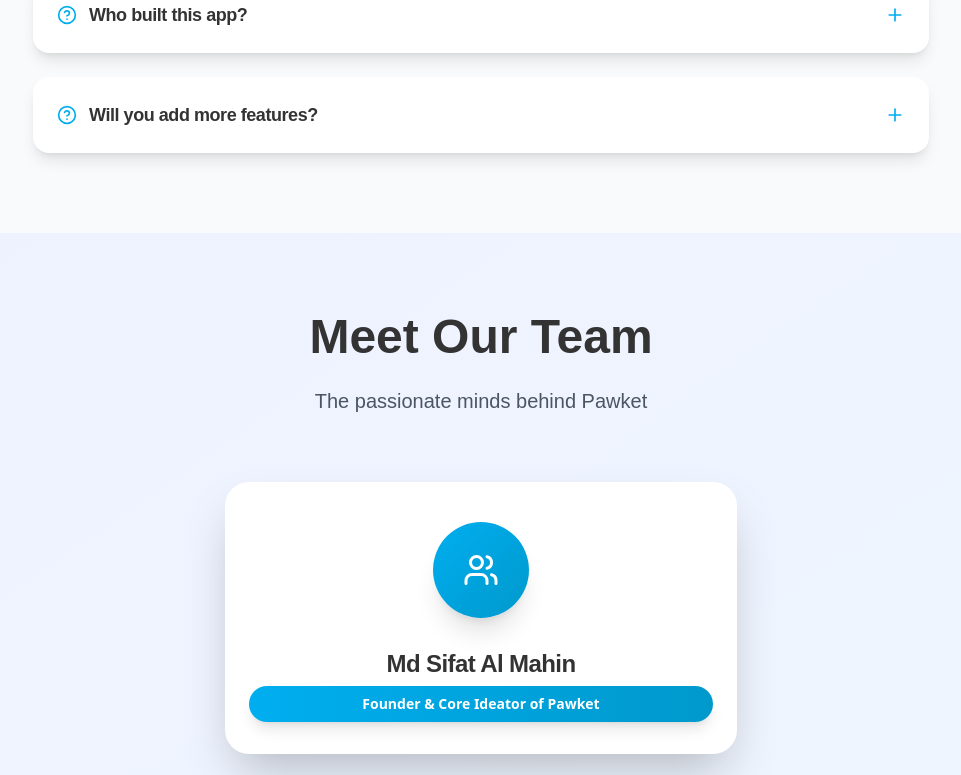
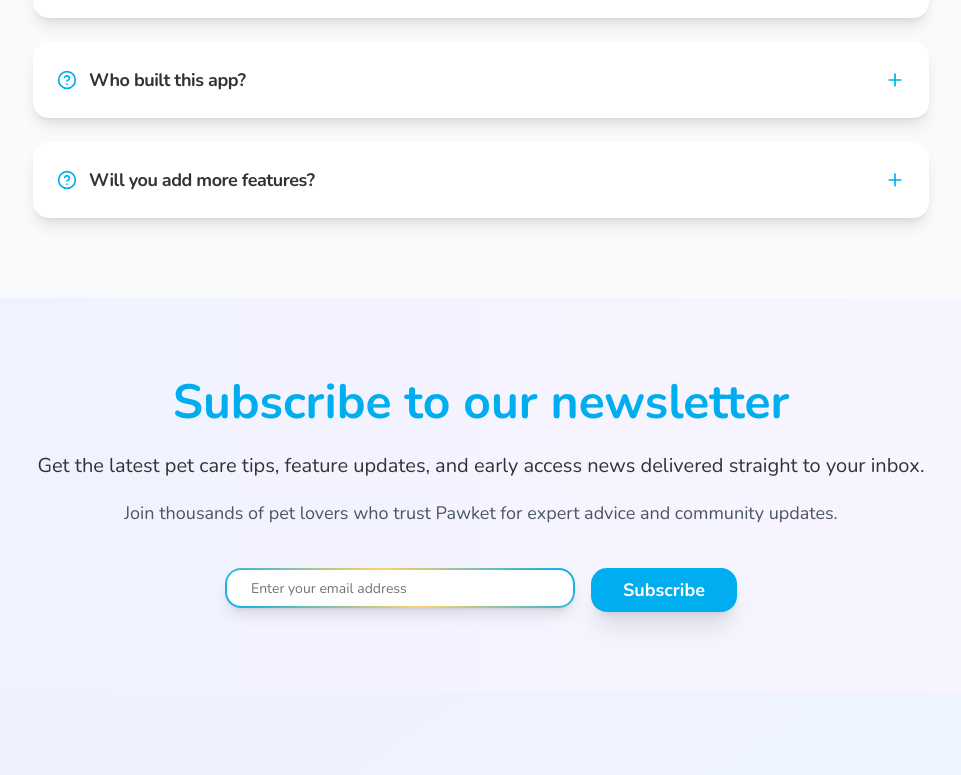
Before and after one commit to codedbymahin/pawket, a React (Vite) app: page / in a window 1280 px wide. Shown: the part 4149-4924 px from the top of the page, without its empty margins (159-1120 px from the left). Built offline with nearby package versions, Linux system fonts and the light colour scheme.

Commit message:
Enhance homepage animations and add newsletter section
Adjusted animation durations for feature cards, implemented typewriter animation in FAQ, and added a newsletter subscription section with animated elements and a confirmation popup.

```diff
--- a/src/index.css
+++ b/src/index.css
@@ -1,101 +1,92 @@
 
+@import url('https://fonts.googleapis.com/css2?family=Inter:wght@400;500;600;700&display=swap');
+@import url('https://fonts.googleapis.com/css2?family=Poppins:wght@300;400;500;600;700;800&display=swap');
+@import url('https://fonts.googleapis.com/css2?family=Nunito:wght@200;300;400;500;600;700;800;900&display=swap');
 @tailwind base;
 @tailwind components;
 @tailwind utilities;
 
-/* Definition of the design system. All colors, gradients, fonts, etc should be defined here. */
-
 @layer base {
   :root {
     --background: 0 0% 100%;
-    --foreground: 222.2 84% 4.9%;
+    --foreground: 0 0% 3.9%;
+    --card: 0 0% 100%;
+    --card-foreground: 0 0% 3.9%;
+    --popover: 0 0% 100%;
+    --popover-foreground: 0 0% 3.9%;
+    --primary: 0 0% 9%;
+    --primary-foreground: 0 0% 98%;
+    --secondary: 0 0% 96.1%;
+    --secondary-foreground: 0 0% 9%;
+    --muted: 0 0% 96.1%;
+    --muted-foreground: 0 0% 45.1%;
+    --accent: 0 0% 96.1%;
+    --accent-foreground: 0 0% 9%;
+    --destructive: 0 84.2% 60.2%;
+    --destructive-foreground: 0 0% 98%;
+    --border: 0 0% 89.8%;
+    --input: 0 0% 89.8%;
+    --ring: 0 0% 3.9%;
+    --chart-1: 12 76% 61%;
+    --chart-2: 173 58% 39%;
+    --chart-3: 197 37% 24%;
+    --chart-4: 43 74% 66%;
+    --chart-5: 27 87% 67%;
+    --radius: 0.5rem;
+    --sidebar-background: 0 0% 98%;
+    --sidebar-foreground: 0 0% 3.9%;
+    --sidebar-primary: 0 0% 9%;
+    --sidebar-primary-foreground: 0 0% 98%;
+    --sidebar-accent: 0 0% 96.1%;
+    --sidebar-accent-foreground: 0 0% 9%;
+    --sidebar-border: 0 0% 89.8%;
+    --sidebar-ring: 0 0% 3.9%;
 
-    --card: 0 0% 100%;
-    --card-foreground: 222.2 84% 4.9%;
+    /* Custom Pawket Colors */
+    --pawket-primary: 200 100% 47%;
+    --pawket-neutral: 0 0% 20%;
+    --pawket-accent: 45 100% 70%;
+    --pawket-light: 45 40% 95%;
 
-    --popover: 0 0% 100%;
-    --popover-foreground: 222.2 84% 4.9%;
-
-    /* Updated primary to use #3E9FA1 */
-    --primary: 183 39% 44%;
-    --primary-foreground: 0 0% 100%;
-
-    /* Updated secondary to use light neutral #DEDEE0 */
-    --secondary: 220 9% 87%;
-    --secondary-foreground: 222.2 47.4% 11.2%;
-
-    --muted: 220 9% 87%;
-    --muted-foreground: 215.4 16.3% 46.9%;
-
-    --accent: 220 9% 87%;
-    --accent-foreground: 222.2 47.4% 11.2%;
-
-    --destructive: 0 84.2% 60.2%;
-    --destructive-foreground: 210 40% 98%;
-
-    --border: 220 9% 87%;
-    --input: 220 9% 87%;
-    --ring: 183 39% 44%;
-
-    --radius: 0.5rem;
-
-    --sidebar-background: 0 0% 98%;
-    --sidebar-foreground: 240 5.3% 26.1%;
-    --sidebar-primary: 240 5.9% 10%;
-    --sidebar-primary-foreground: 0 0% 98%;
-    --sidebar-accent: 240 4.8% 95.9%;
-    --sidebar-accent-foreground: 240 5.9% 10%;
-    --sidebar-border: 220 13% 91%;
-    --sidebar-ring: 217.2 91.2% 59.8%;
-
-    /* Custom Pawket colors */
-    --pawket-primary: 183 39% 44%; /* #3E9FA1 */
-    --pawket-neutral: 220 9% 87%; /* #DEDEE0 */
-    --pawket-accent: 50 81% 59%; /* #E9CD45 */
-    --pawket-light: 0 0% 98%; /* #F9FAFB */
-
-    /* Additional warm colors for pet-friendly design */
-    --cream-50: 40 100% 97%;
-    --cream-100: 40 46% 92%;
-    --cream-200: 40 40% 84%;
+    /* Cream tones */
+    --cream-50: 45 40% 98%;
+    --cream-100: 45 30% 95%;
+    --cream-200: 45 25% 90%;
   }
 
   .dark {
-    --background: 222.2 84% 4.9%;
-    --foreground: 210 40% 98%;
-
-    --card: 222.2 84% 4.9%;
-    --card-foreground: 210 40% 98%;
-
-    --popover: 222.2 84% 4.9%;
-    --popover-foreground: 210 40% 98%;
-
-    --primary: 183 39% 44%;
-    --primary-foreground: 0 0% 100%;
-
-    --secondary: 220 9% 87%;
-    --secondary-foreground: 222.2 47.4% 11.2%;
-
-    --muted: 217.2 32.6% 17.5%;
-    --muted-foreground: 215 20.2% 65.1%;
-
-    --accent: 217.2 32.6% 17.5%;
-    --accent-foreground: 210 40% 98%;
-
+    --background: 0 0% 3.9%;
+    --foreground: 0 0% 98%;
+    --card: 0 0% 3.9%;
+    --card-foreground: 0 0% 98%;
+    --popover: 0 0% 3.9%;
+    --popover-foreground: 0 0% 98%;
+    --primary: 0 0% 98%;
+    --primary-foreground: 0 0% 9%;
+    --secondary: 0 0% 14.9%;
+    --secondary-foreground: 0 0% 98%;
+    --muted: 0 0% 14.9%;
+    --muted-foreground: 0 0% 63.9%;
+    --accent: 0 0% 14.9%;
+    --accent-foreground: 0 0% 98%;
     --destructive: 0 62.8% 30.6%;
-    --destructive-foreground: 210 40% 98%;
-
-    --border: 217.2 32.6% 17.5%;
-    --input: 217.2 32.6% 17.5%;
-    --ring: 183 39% 44%;
-    --sidebar-background: 240 5.9% 10%;
-    --sidebar-foreground: 240 4.8% 95.9%;
-    --sidebar-primary: 224.3 76.3% 48%;
-    --sidebar-primary-foreground: 0 0% 100%;
-    --sidebar-accent: 240 3.7% 15.9%;
-    --sidebar-accent-foreground: 240 4.8% 95.9%;
-    --sidebar-border: 240 3.7% 15.9%;
-    --sidebar-ring: 217.2 91.2% 59.8%;
+    --destructive-foreground: 0 0% 98%;
+    --border: 0 0% 14.9%;
+    --input: 0 0% 14.9%;
+    --ring: 0 0% 83.1%;
+    --chart-1: 220 70% 50%;
+    --chart-2: 160 60% 45%;
+    --chart-3: 30 80% 55%;
+    --chart-4: 280 65% 60%;
+    --chart-5: 340 75% 55%;
+    --sidebar-background: 0 0% 3.9%;
+    --sidebar-foreground: 0 0% 98%;
+    --sidebar-primary: 0 0% 98%;
+    --sidebar-primary-foreground: 0 0% 9%;
+    --sidebar-accent: 0 0% 14.9%;
+    --sidebar-accent-foreground: 0 0% 98%;
+    --sidebar-border: 0 0% 14.9%;
+    --sidebar-ring: 0 0% 83.1%;
   }
 }
 
@@ -103,8 +94,30 @@
   * {
     @apply border-border;
   }
-
   body {
     @apply bg-background text-foreground;
   }
 }
+
+/* Custom Animations */
+@keyframes gradientBorder {
+  0% { background-position: 0% 50%; }
+  50% { background-position: 100% 50%; }
+  100% { background-position: 0% 50%; }
+}
+
+.animate-gradient-border {
+  background-size: 200% 200%;
+  animation: gradientBorder 3s ease infinite;
+}
+
+.hover\:glow:hover {
+  box-shadow: 0 0 20px rgba(0, 174, 239, 0.4);
+}
+
+/* Smooth transitions for all interactive elements */
+* {
+  transition-property: color, background-color, border-color, text-decoration-color, fill, stroke, opacity, box-shadow, transform, filter, backdrop-filter;
+  transition-timing-function: cubic-bezier(0.4, 0, 0.2, 1);
+  transition-duration: 150ms;
+}
--- a/src/pages/Index.tsx
+++ b/src/pages/Index.tsx
@@ -1,8 +1,9 @@
-
 import { Button } from "@/components/ui/button";
 import { Card, CardContent, CardDescription, CardHeader, CardTitle } from "@/components/ui/card";
 import { Separator } from "@/components/ui/separator";
 import { Collapsible, CollapsibleContent, CollapsibleTrigger } from "@/components/ui/collapsible";
+import { Input } from "@/components/ui/input";
+import { Dialog, DialogContent, DialogDescription, DialogHeader, DialogTitle } from "@/components/ui/dialog";
 import { PawPrint, Dog, Heart, Search, Stethoscope, ShoppingBag, AlertTriangle, Users, ChevronDown, MapPin, Clock, Shield, Plus, Minus, Facebook, Instagram, Twitter, Github, HelpCircle } from "lucide-react";
 import { useNavigate } from "react-router-dom";
 import { useState, useEffect, useRef } from "react";
@@ -11,6 +12,11 @@ const Index = () => {
   const navigate = useNavigate();
   const [openFaq, setOpenFaq] = useState<number | null>(null);
   const [visibleSections, setVisibleSections] = useState<Set<string>>(new Set());
+  const [typewriterText, setTypewriterText] = useState<string>("");
+  const [currentFaqAnswer, setCurrentFaqAnswer] = useState<string>("");
+  const [isTyping, setIsTyping] = useState<boolean>(false);
+  const [email, setEmail] = useState<string>("");
+  const [showNewsletterModal, setShowNewsletterModal] = useState<boolean>(false);
 
   const sectionRefs = useRef<{ [key: string]: HTMLElement | null }>({});
 
@@ -45,6 +51,27 @@ const Index = () => {
     return () => observer.disconnect();
   }, []);
 
+  // Typewriter effect for FAQ answers
+  useEffect(() => {
+    if (currentFaqAnswer && openFaq !== null) {
+      setIsTyping(true);
+      setTypewriterText("");
+
+      let i = 0;
+      const typeInterval = setInterval(() => {
+        if (i < currentFaqAnswer.length) {
+          setTypewriterText(prev => prev + currentFaqAnswer.charAt(i));
+          i++;
+        } else {
+          setIsTyping(false);
+          clearInterval(typeInterval);
+        }
+      }, 30); // Typing speed
+
+      return () => clearInterval(typeInterval);
+    }
+  }, [currentFaqAnswer, openFaq]);
+
   const setSectionRef = (sectionId: string) => (el: HTMLElement | null) => {
     sectionRefs.current[sectionId] = el;
   };
@@ -57,6 +84,24 @@ const Index = () => {
     const element = document.getElementById(sectionId);
     if (element) {
       element.scrollIntoView({ behavior: 'smooth' });
+    }
+  };
+
+  const handleFaqToggle = (index: number, answer: string) => {
+    if (openFaq === index) {
+      setOpenFaq(null);
+      setCurrentFaqAnswer("");
+    } else {
+      setOpenFaq(index);
+      setCurrentFaqAnswer(answer);
+    }
+  };
+
+  const handleNewsletterSubmit = (e: React.FormEvent) => {
+    e.preventDefault();
+    if (email.trim()) {
+      setShowNewsletterModal(true);
+      setEmail("");
     }
   };
 
@@ -146,10 +191,8 @@ const Index = () => {
           </div>
         </div>
 
-        {/* Main content aligned to left */}
         <div className="relative z-10 max-w-7xl mx-auto">
           <div className="max-w-2xl space-y-8">
-            {/* Logo placeholder and app name */}
             <div className="flex items-center space-x-4">
               <div className="w-16 h-16 bg-gradient-to-br from-[#00AEEF] to-[#0099CC] rounded-xl shadow-lg border-2 border-white/30 flex items-center justify-center">
                 <PawPrint size={28} className="text-white" />
@@ -164,7 +207,6 @@ const Index = () => {
               </div>
             </div>
 
-            {/* Tagline */}
             <div className="space-y-3">
               <p className="text-xl sm:text-2xl font-semibold text-[#333333] leading-relaxed font-['Nunito',sans-serif]">
                 Bangladesh's First All-in-one Pet Solution
@@ -174,14 +216,12 @@ const Index = () => {
               </p>
             </div>
 
-            {/* Description */}
             <div className="max-w-xl">
               <p className="text-lg text-gray-600 leading-relaxed font-['Nunito',sans-serif]">
                 Now available in Dhaka, Mymensingh, Sylhet, and more! Pawket offers pet sharing, adoption, virtual vet care, and a full pet shop — all in one simple platform.
               </p>
             </div>
 
-            {/* Get Started Button with enhanced styling */}
             <div className="pt-6">
               <Button
                 onClick={handleGetStarted}
@@ -199,10 +239,10 @@ const Index = () => {
       {/* What We Offer Section with enhanced cards and animations */}
       <section
         id="what-we-offer"
-        className={`py-20 px-6 sm:px-8 lg:px-12 bg-white transition-all duration-500 ease-out ${
+        className={`py-20 px-6 sm:px-8 lg:px-12 bg-white transition-all duration-700 ease-in-out ${
           visibleSections.has('what-we-offer')
             ? 'opacity-100 translate-y-0'
-            : 'opacity-0 translate-y-5'
+            : 'opacity-0 translate-y-8'
         }`}
         data-section="what-we-offer"
         ref={setSectionRef('what-we-offer')}
@@ -219,7 +259,17 @@ const Index = () => {
 
           <div className="grid grid-cols-1 md:grid-cols-2 lg:grid-cols-3 gap-8">
             {features.map((feature, index) => (
-              <Card key={index} className={`hover:shadow-2xl transition-all duration-300 border-0 shadow-lg ${feature.bgColor} rounded-2xl transform hover:scale-105 hover:-translate-y-2`}>
+              <Card
+                key={index}
+                className={`hover:shadow-2xl transition-all duration-700 ease-in-out border-0 shadow-lg ${feature.bgColor} rounded-2xl transform hover:scale-105 hover:-translate-y-2 ${
+                  visibleSections.has('what-we-offer')
+                    ? 'opacity-100 translate-y-0'
+                    : 'opacity-0 translate-y-8'
+                }`}
+                style={{
+                  transitionDelay: visibleSections.has('what-we-offer') ? `${index * 100}ms` : '0ms'
+                }}
+              >
                 <CardHeader className="text-center pb-6 pt-8 px-8">
                   <div className="w-20 h-20 mx-auto mb-6 bg-white rounded-full flex items-center justify-center shadow-lg">
                     {feature.icon}
@@ -242,10 +292,10 @@ const Index = () => {
       {/* Coming Soon Section with alternating animations */}
       <section
         id="coming-soon"
-        className={`py-20 px-6 sm:px-8 lg:px-12 bg-gradient-to-br from-[#f8f9fa] to-[#e9ecef] transition-all duration-500 ease-out ${
+        className={`py-20 px-6 sm:px-8 lg:px-12 bg-gradient-to-br from-[#f8f9fa] to-[#e9ecef] transition-all duration-700 ease-in-out ${
           visibleSections.has('coming-soon')
             ? 'opacity-100 translate-y-0'
-            : 'opacity-0 translate-y-5'
+            : 'opacity-0 translate-y-8'
         }`}
         data-section="coming-soon"
         ref={setSectionRef('coming-soon')}
@@ -264,20 +314,19 @@ const Index = () => {
             {comingSoon.map((feature, index) => (
               <Card
                 key={index}
-                className={`relative border-0 shadow-lg bg-white/70 backdrop-blur-sm rounded-2xl transform hover:scale-102 transition-all duration-500 opacity-85 ${
+                className={`relative border-0 shadow-lg bg-white/70 backdrop-blur-sm rounded-2xl transform hover:scale-102 transition-all duration-700 opacity-85 ${
                   visibleSections.has('coming-soon')
                     ? index === 0
                       ? 'translate-x-0 opacity-85'
                       : 'translate-x-0 opacity-85'
                     : index === 0
-                      ? '-translate-x-10 opacity-0'
-                      : 'translate-x-10 opacity-0'
+                      ? '-translate-x-12 opacity-0'
+                      : 'translate-x-12 opacity-0'
                 }`}
                 style={{
                   transitionDelay: visibleSections.has('coming-soon') ? `${index * 100}ms` : '0ms'
                 }}
               >
-                {/* Coming Soon Badge */}
                 <div className="absolute top-4 right-4 bg-gradient-to-r from-[#FFD166] to-[#FFA500] text-white text-xs font-bold px-3 py-1 rounded-full shadow-md">
                   Coming Soon
                 </div>
@@ -300,7 +349,6 @@ const Index = () => {
         </div>
       </section>
 
-      {/* About Pawket Section with background and watermarks */}
       <section
         id="about-pawket"
         className={`relative py-20 px-6 sm:px-8 lg:px-12 bg-gradient-to-r from-blue-50 to-indigo-50 transition-all duration-500 ease-out ${
@@ -311,7 +359,6 @@ const Index = () => {
         data-section="about-pawket"
         ref={setSectionRef('about-pawket')}
       >
-        {/* Subtle paw print watermarks */}
         <div className="absolute inset-0 opacity-5">
           <PawPrint size={120} className="absolute top-10 left-10 text-[#00AEEF] rotate-12" />
           <PawPrint size={80} className="absolute bottom-20 right-20 text-[#FFD166] -rotate-12" />
@@ -334,7 +381,6 @@ const Index = () => {
         </div>
       </section>
 
-      {/* Experience Now Section */}
       <section
         id="experience-now"
         className={`py-20 px-6 sm:px-8 lg:px-12 bg-gradient-to-r from-green-50 to-emerald-50 transition-all duration-500 ease-out ${
@@ -363,7 +409,6 @@ const Index = () => {
         </div>
       </section>
 
-      {/* Mission Section */}
       <section
         id="our-mission"
         className={`py-20 px-6 sm:px-8 lg:px-12 bg-gradient-to-r from-purple-50 to-pink-50 transition-all duration-500 ease-out ${
@@ -384,7 +429,6 @@ const Index = () => {
         </div>
       </section>
 
-      {/* Vision Section */}
       <section
         id="our-vision"
         className={`py-20 px-6 sm:px-8 lg:px-12 bg-gradient-to-r from-yellow-50 to-orange-50 transition-all duration-500 ease-out ${
@@ -410,7 +454,7 @@ const Index = () => {
         </div>
       </section>
 
-      {/* FAQ Section with enhanced styling */}
+      {/* FAQ Section with enhanced styling and typewriter effect */}
       <section
         id="faq"
         className={`py-20 px-6 sm:px-8 lg:px-12 bg-gray-50 transition-all duration-500 ease-out ${
@@ -431,7 +475,7 @@ const Index = () => {
           <div className="space-y-6">
             {faqItems.map((item, index) => (
               <Card key={index} className="border-0 shadow-lg hover:shadow-xl transition-all duration-300 rounded-2xl bg-white">
-                <Collapsible open={openFaq === index} onOpenChange={() => setOpenFaq(openFaq === index ? null : index)}>
+                <Collapsible open={openFaq === index} onOpenChange={() => handleFaqToggle(index, item.answer)}>
                   <CollapsibleTrigger asChild>
                     <CardHeader className="cursor-pointer hover:bg-blue-50/50 transition-colors duration-200 rounded-t-2xl">
                       <div className="flex items-center justify-between">
@@ -452,7 +496,8 @@ const Index = () => {
                   <CollapsibleContent className="transition-all duration-300 ease-in-out">
                     <CardContent className="pt-0 pb-6 pl-11">
                       <p className="text-gray-600 leading-relaxed font-['Nunito',sans-serif]">
-                        {item.answer}
+                        {openFaq === index ? (typewriterText || item.answer) : item.answer}
+                        {openFaq === index && isTyping && <span className="animate-pulse">|</span>}
                       </p>
                     </CardContent>
                   </CollapsibleContent>
@@ -463,7 +508,56 @@ const Index = () => {
         </div>
       </section>
 
-      {/* Meet Our Team Section with enhanced styling */}
+      {/* Newsletter Section */}
+      <section
+        id="newsletter"
+        className={`py-20 px-6 sm:px-8 lg:px-12 bg-gradient-to-r from-indigo-50 to-purple-50 transition-all duration-500 ease-out ${
+          visibleSections.has('newsletter')
+            ? 'opacity-100 translate-y-0'
+            : 'opacity-0 translate-y-5'
+        }`}
+        data-section="newsletter"
+        ref={setSectionRef('newsletter')}
+      >
+        <div className="max-w-4xl mx-auto text-center">
+          <h2 className="text-4xl sm:text-5xl font-bold text-[#00AEEF] mb-6 font-['Nunito',sans-serif]">
+            Subscribe to our newsletter
+          </h2>
+          <div className="space-y-4 mb-10">
+            <p className="text-xl text-[#333333] leading-relaxed font-['Nunito',sans-serif]">
+              Get the latest pet care tips, feature updates, and early access news delivered straight to your inbox.
+            </p>
+            <p className="text-lg text-gray-600 leading-relaxed font-['Nunito',sans-serif]">
+              Join thousands of pet lovers who trust Pawket for expert advice and community updates.
+            </p>
+          </div>
+
+          <form onSubmit={handleNewsletterSubmit} className="max-w-lg mx-auto">
+            <div className="flex flex-col sm:flex-row gap-4">
+              <Input
+                type="email"
+                placeholder="Enter your email address"
+                value={email}
+                onChange={(e) => setEmail(e.target.value)}
+                required
+                className="flex-1 px-6 py-4 text-lg rounded-2xl border-2 border-transparent bg-white shadow-lg focus:border-[#00AEEF] focus:ring-2 focus:ring-[#00AEEF]/20 transition-all duration-300 font-['Nunito',sans-serif] animate-gradient-border"
+                style={{
+                  background: 'linear-gradient(white, white) padding-box, linear-gradient(45deg, #00AEEF, #FFD166, #00AEEF) border-box',
+                  animation: 'gradientBorder 3s linear infinite'
+                }}
+              />
+              <Button
+                type="submit"
+                size="lg"
+                className="px-8 py-4 text-lg bg-[#00AEEF] hover:bg-[#0099CC] text-white font-bold rounded-2xl shadow-xl hover:shadow-2xl transform hover:scale-105 hover:glow transition-all duration-300 border-0 font-['Nunito',sans-serif]"
+              >
+                Subscribe
+              </Button>
+            </div>
+          </form>
+        </div>
+      </section>
+
       <section
         id="our-team"
         className={`py-20 px-6 sm:px-8 lg:px-12 bg-gradient-to-br from-indigo-50 to-blue-50 transition-all duration-500 ease-out ${
@@ -485,7 +579,6 @@ const Index = () => {
           </div>
 
           <div className="flex flex-col items-center space-y-12">
-            {/* Founder with special highlighting */}
             <Card className="w-full max-w-lg border-0 shadow-2xl bg-white rounded-3xl transform hover:scale-105 transition-all duration-300">
               <CardHeader className="text-center pb-8 pt-10">
                 <div className="w-24 h-24 mx-auto mb-6 bg-gradient-to-br from-[#00AEEF] to-[#0099CC] rounded-full flex items-center justify-center shadow-xl">
@@ -500,7 +593,6 @@ const Index = () => {
               </CardHeader>
             </Card>
 
-            {/* Team Members with enhanced cards */}
             <div className="grid grid-cols-1 md:grid-cols-2 gap-8 w-full max-w-4xl">
               <Card className="border-0 shadow-xl bg-white rounded-3xl transform hover:scale-105 transition-all duration-300 hover:shadow-2xl">
                 <CardHeader className="text-center pb-8 pt-10">
@@ -544,13 +636,10 @@ const Index = () => {
         data-section="footer"
         ref={setSectionRef('footer')}
       >
-        {/* Top border wave divider */}
         <div className="absolute top-0 left-0 w-full h-1 bg-gradient-to-r from-[#00AEEF] via-[#FFD166] to-[#00AEEF]"></div>
 
         <div className="max-w-6xl mx-auto">
-          {/* First Row: Two Columns */}
           <div className="grid grid-cols-1 md:grid-cols-2 gap-12 mb-12">
-            {/* Left Column: Follow Us */}
             <div>
               <h3 className="text-2xl font-bold text-[#FFD166] mb-6 font-['Nunito',sans-serif]">Follow Us</h3>
               <div className="space-y-4">
@@ -573,7 +662,6 @@ const Index = () => {
               </div>
             </div>
 
-            {/* Right Column: Quick Links */}
             <div>
               <h3 className="text-2xl font-bold text-[#FFD166] mb-6 font-['Nunito',sans-serif]">Quick Links</h3>
               <div className="grid grid-cols-2 gap-3">
@@ -607,7 +695,6 @@ const Index = () => {
 
           <Separator className="mb-10 bg-gray-600" />
 
-          {/* Second Row: Contact Us */}
           <div className="text-center mb-10">
             <h3 className="text-2xl font-bold text-[#FFD166] mb-6 font-['Nunito',sans-serif]">Contact Us</h3>
             <div className="space-y-3 text-gray-300 font-['Nunito',sans-serif]">
@@ -620,12 +707,37 @@ const Index = () => {
             </div>
           </div>
 
-          {/* Final Footer Line */}
           <div className="text-center text-sm text-gray-400 font-['Nunito',sans-serif]">
             <p>© 2025 All Rights Reserved by Team Pawket Force.</p>
           </div>
         </div>
       </footer>
+
+      {/* Newsletter Success Modal */}
+      <Dialog open={showNewsletterModal} onOpenChange={setShowNewsletterModal}>
+        <DialogContent className="sm:max-w-md rounded-3xl bg-white border-0 shadow-2xl">
+          <DialogHeader className="text-center">
+            <DialogTitle className="text-2xl font-bold text-[#00AEEF] mb-4 font-['Nunito',sans-serif]">
+              You're Now Subscribed!
+            </DialogTitle>
+            <DialogDescription className="text-gray-600 leading-relaxed font-['Nunito',sans-serif]">
+              <div className="space-y-4">
+                <p>Thanks for joining the Pawket family.</p>
+                <p>You'll now receive the latest pet care tips, feature updates, and early access news — all with a touch of love.</p>
+                <p className="font-semibold text-[#00AEEF]">Stay pawsome!</p>
+              </div>
+            </DialogDescription>
+          </DialogHeader>
+          <div className="flex justify-center pt-4">
+            <Button
+              onClick={() => setShowNewsletterModal(false)}
+              className="text-white rounded-2xl px-8 py-3 bg-[#00AEEF] hover:bg-[#0099CC] font-['Nunito',sans-serif] transform hover:scale-105 transition-all duration-300"
+            >
+              Got it!
+            </Button>
+          </div>
+        </DialogContent>
+      </Dialog>
     </div>
   );
 };
```
